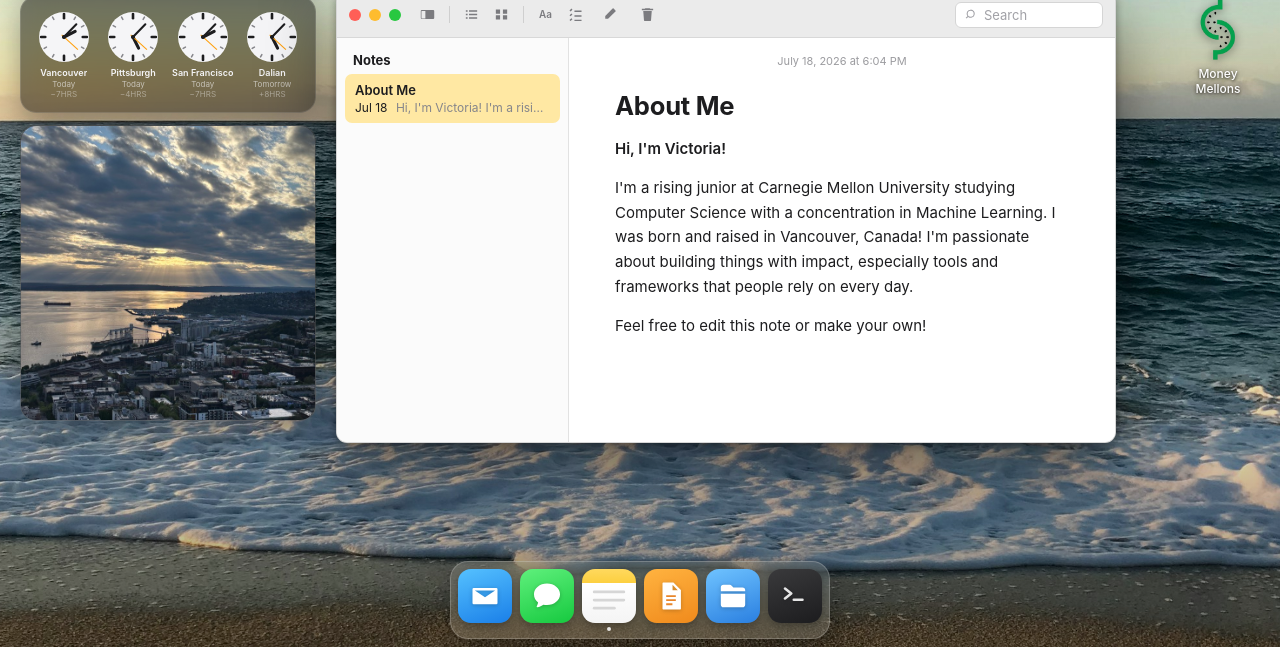
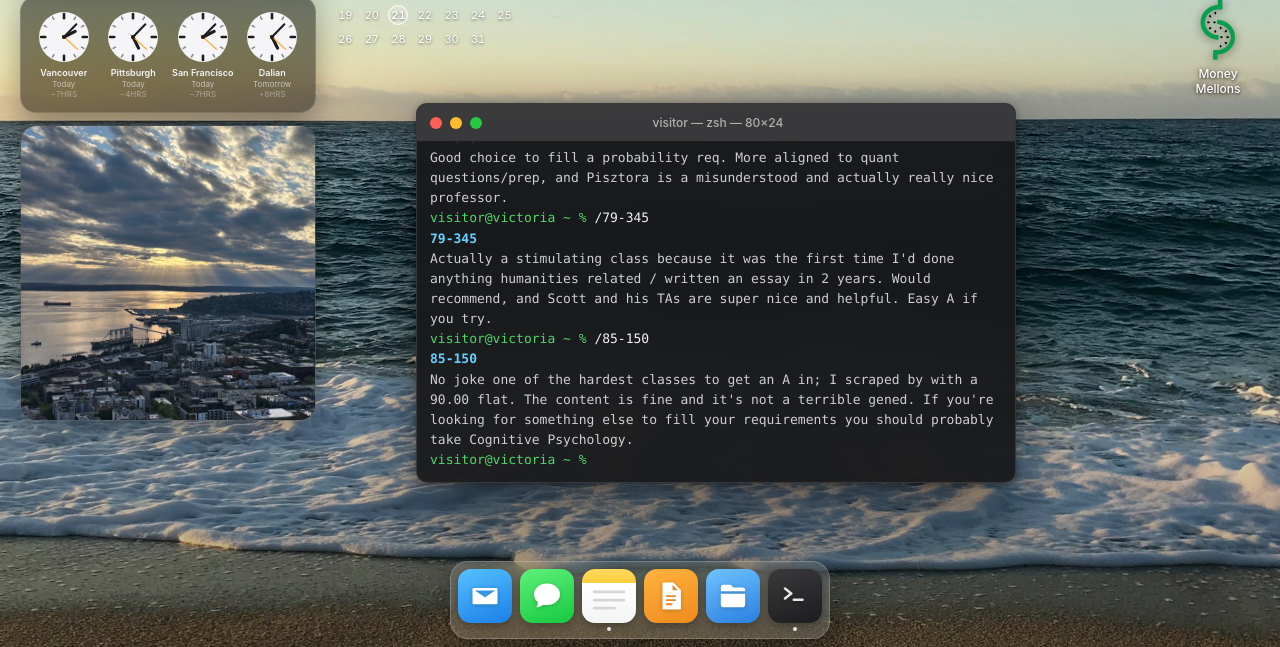
Before and after one commit to vliu12/portfolio, a website: page _shot.html in a window 1280 px wide. Shown: the part 153-800 px from the top of the page. Drawn offline with Linux system fonts and the light colour scheme.

Commit message:
more courses

```diff
--- a/index.html
+++ b/_shot.html
@@ -740,9 +740,25 @@
       </button>
     </div>
 
-    <script src="js/macos.js?v=29"></script>
+    <script src="js/macos.js?v=30"></script>
     <script src="js/messages.js?v=4"></script>
 
-  </body>
+
+<script>
+function type(cmd){var i=document.getElementById('term-input');i.value=cmd;i.dispatchEvent(new KeyboardEvent('keydown',{key:'Enter',bubbles:true}));}
+window.addEventListener('load', function () {
+  setTimeout(function () {
+    var n=document.querySelector('.window[data-app="notes"]'); if(n)n.hidden=true;
+    document.querySelector('.dock-app[data-app="terminal"]').click();
+    setTimeout(function(){
+      type('ls coursework');
+      type('/21-325');
+      type('/79-345');
+      type('/85-150');
+    }, 200);
+  }, 400);
+});
+</script>
+</body>
 
 </html>
--- a/js/macos.js
+++ b/js/macos.js
@@ -1189,9 +1189,29 @@
         "Wasn't super well organized the semester I took it, but the shift to language agnostic " +
         "design was a blessing. Class moves quickly and you must be familiar with FP (thanks 150), " +
         "but it's also one of the most useful classes, at least for finding jobs. I actually like " +
-        "that it's taught functionally rather than being just a DSA II class."
+        "that it's taught functionally rather than being just a DSA II class.",
+      '05-318':
+        "Not a very motivating or engaging course, but the topics are relevant and it fills SCS " +
+        "gened requirements.",
+      '05-391':
+        "Good class, more design oriented. I think before AI this class would have been more " +
+        "relevant and interesting, but it's an easy A and the projects are fun to do with your " +
+        "group members.",
+      '21-325':
+        "Good choice to fill a probability req. More aligned to quant questions/prep, and Pisztora " +
+        "is a misunderstood and actually really nice professor.",
+      '79-345':
+        "Actually a stimulating class because it was the first time I'd done anything humanities " +
+        "related / written an essay in 2 years. Would recommend, and Scott and his TAs are super " +
+        "nice and helpful. Easy A if you try.",
+      '85-150':
+        "No joke one of the hardest classes to get an A in; I scraped by with a 90.00 flat. The " +
+        "content is fine and it's not a terrible gened. If you're looking for something else to " +
+        "fill your requirements you should probably take Cognitive Psychology."
     };
-    var COURSE_CODES = ['15-112', '15-122', '15-150', '15-210', '15-213', '15-251'];
+    // Listed in `ls coursework`. 79-345 and 85-150 are intentionally left out
+    // (they still work if you type them — extra-hidden reviews).
+    var COURSE_CODES = ['05-318', '05-391', '15-112', '15-122', '15-150', '15-210', '15-213', '15-251', '21-325'];
 
     var history = [];
     var histIdx = 0;
```
